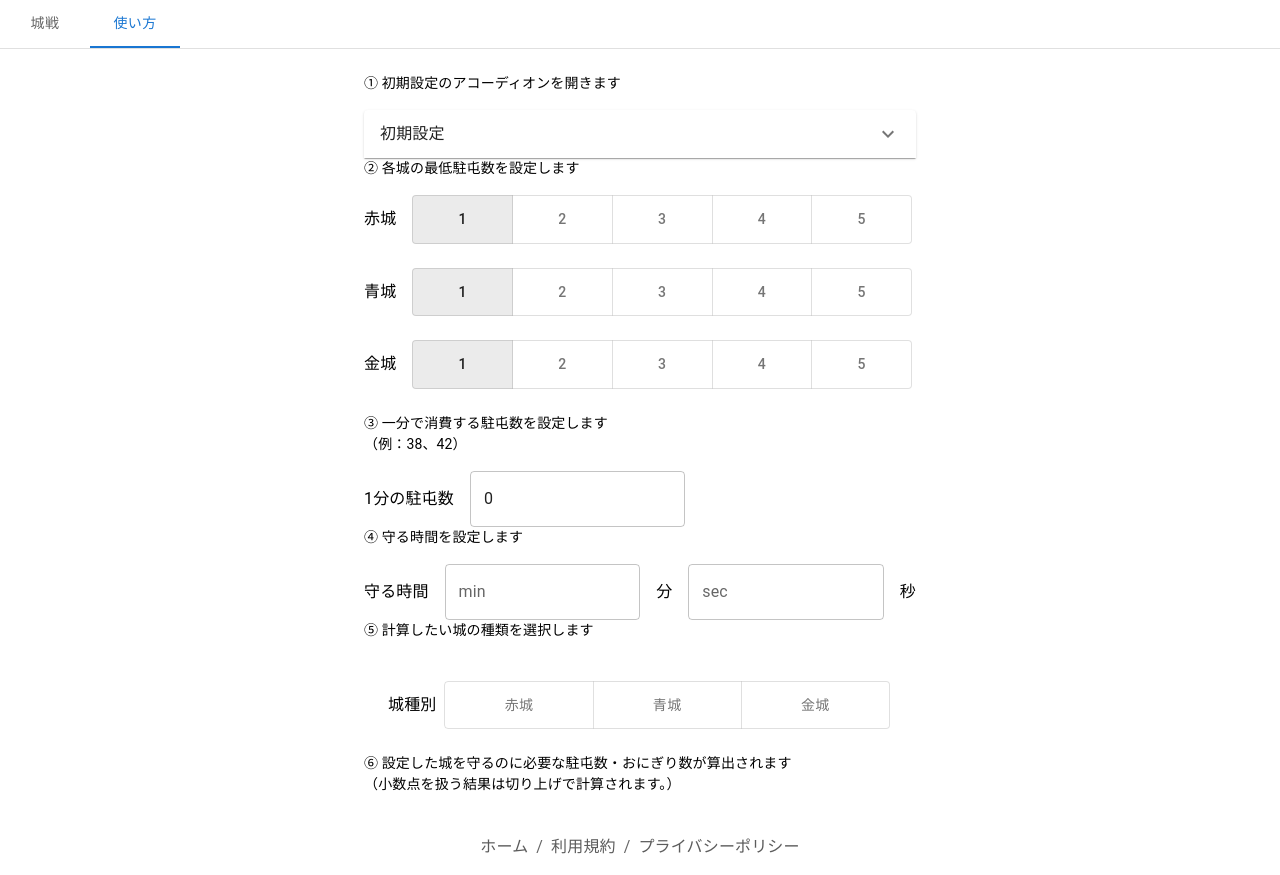
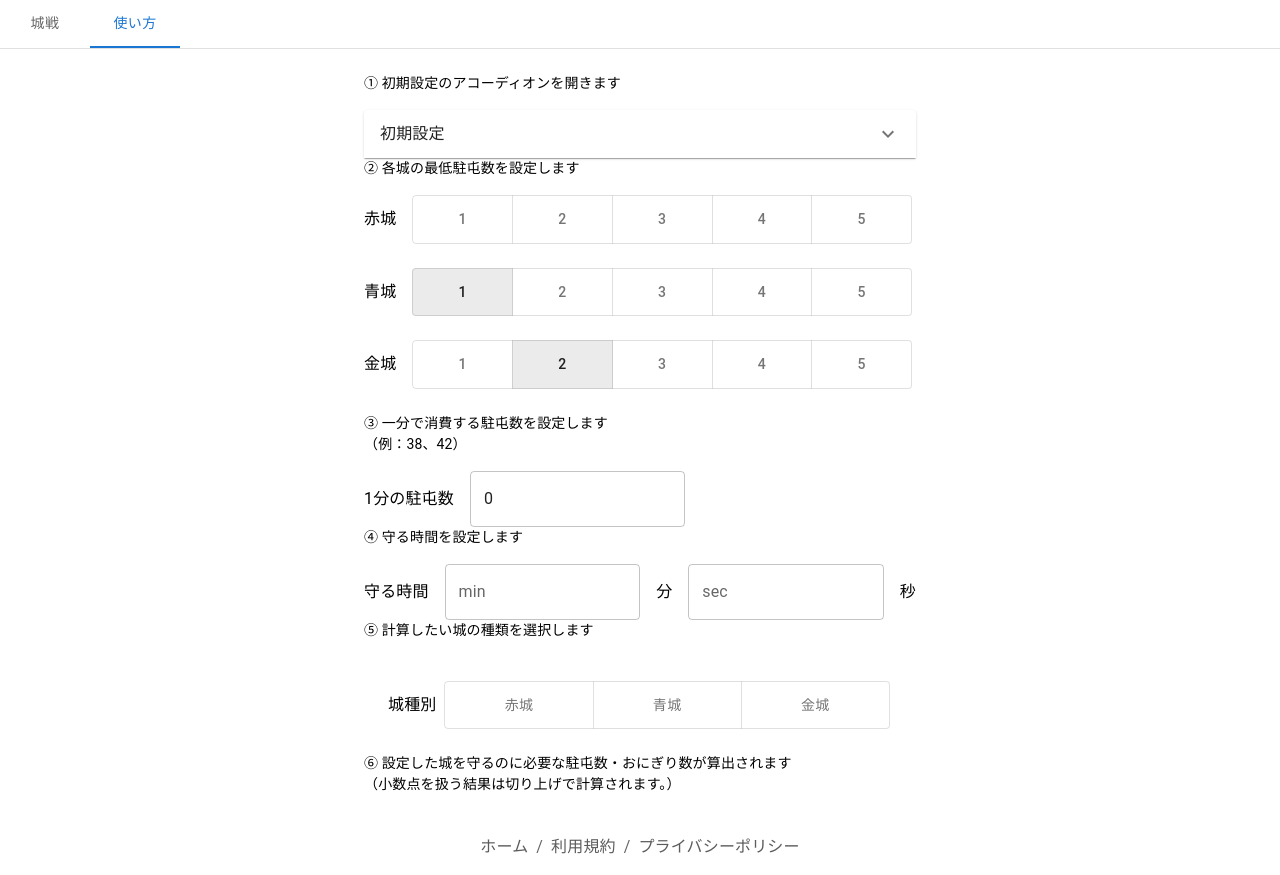
Before and after one commit to chika-create/onigiri-calc, a React (Create React App) app: page / in a window 1280 px wide. Both pictures are taken after a click on the tab "使い方". Built offline with nearby package versions, Linux system fonts and the light colour scheme.

Commit message:
update: AlignmentNumで連番で生成された初期数字を受け取る

```diff
--- a/src/components/pages/Howto.tsx
+++ b/src/components/pages/Howto.tsx
@@ -19,8 +19,10 @@ export default function Howto() {
       <InitialSetting />
 
       <Text>② 各城の最低駐屯数を設定します</Text>
-      {castelColors.map((castleColor) => {
-        return <AlignmentNum castleColorJa={castleColor.ja} />;
+      {castelColors.map((castleColor, i) => {
+        return (
+          <AlignmentNum selectedNumber={i} castleColorJa={castleColor.ja} />
+        );
       })}
 
       <Text>
--- a/src/components/parts/howto/initialSetting/AlignmentNum.tsx
+++ b/src/components/parts/howto/initialSetting/AlignmentNum.tsx
@@ -7,9 +7,10 @@ import {
 } from "@mui/material";
 import { castleNumber } from "../../../../constants/constants";
 
-export default function AlignmentNum(props: { castleColorJa: string }) {
-  const [selectedNumber, setSelectedNumber] = useState(1);
-
+export default function AlignmentNum(props: {
+  selectedNumber: number;
+  castleColorJa: string;
+}) {
   return (
     <Box
       sx={{
@@ -35,7 +36,7 @@ export default function AlignmentNum(props: { castleColorJa: string }) {
           return (
             <ToggleButton
               value={item}
-              selected={selectedNumber === item}
+              selected={props.selectedNumber === item}
               aria-label="left aligned"
               sx={{
                 width: 1 / 5,
```
